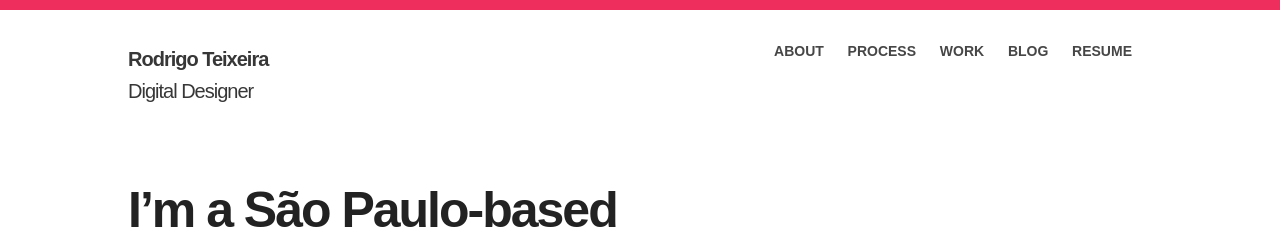
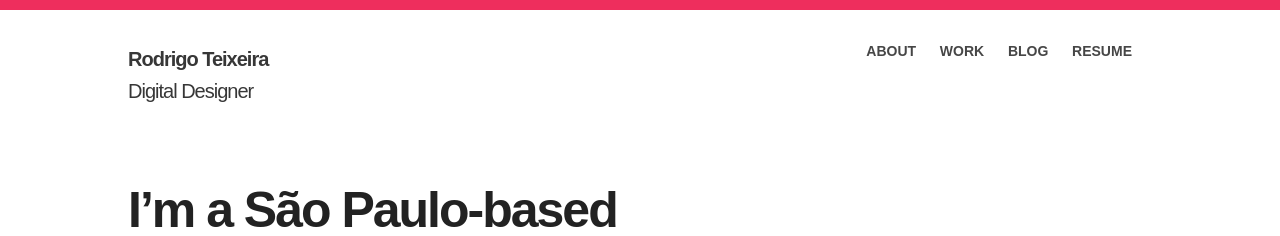
Before and after one commit to drigoteixeira/drigoteixeira.github.io, a Jekyll site: the page built from index.html, in a window 1280 px wide. Shown: the top 236 px of the page. Built offline with Jekyll 4.4.1, drawn with Linux system fonts in a browser that asks for light colours; nearby versions of some CDN libraries.

Commit message:
Update header

```diff
--- a/_includes/header.html
+++ b/_includes/header.html
@@ -10,7 +10,6 @@
 				<nav>
 					<ul class="menu right">
 						<li><a href="/about/">About</a></li>
-						<li><a href="/process/">Process</a></li>
 						<li><a href="/work/">Work</a></li>
 						<li><a href="/blog/">Blog</a></li>
 						<li><a href="https://www.linkedin.com/in/drigoteixeira/">Resume</a></li>
```
